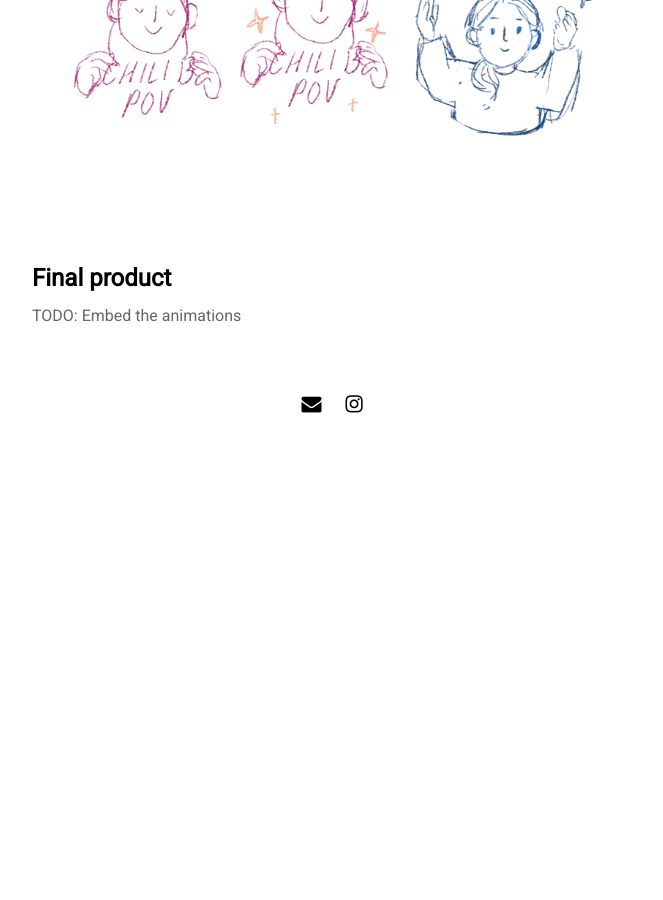
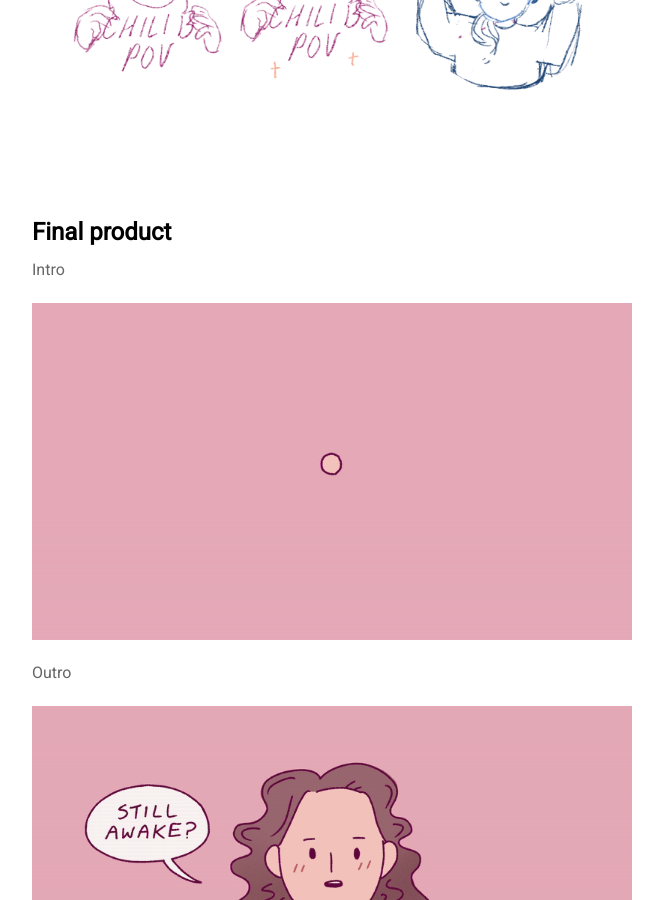
Before and after one commit to laurazeng/laurazeng.github.io, a Jekyll site: the page built from projects/chilibanimation.md, in a window 1280 px wide and 900 px high, scrolled down 1062 px. Shown: the whole window, without its empty margins (308-971 px from the left). Built offline with Jekyll 4.4.1, drawn with Linux system fonts in a browser that asks for light colours; nearby versions of some CDN libraries; before the commit the page ends 1620 px from its top, so only the background shows below that.

Commit message:
Added animations

```diff
--- a/projects/chilibanimation.md
+++ b/projects/chilibanimation.md
@@ -6,8 +6,10 @@
 I created a custom intro and outro animation for Chili B POV, an ASMR YouTube channel. Working closely with the channel’s creator, Hannah, I designed animations that visually reflect the magical tone of her content while staying true to her existing brand colors and aesthetic. This project highlights my ability to translate a client’s vision into motion, bringing together brand identity, mood, and storytelling in a cohesive animated package.
 
 #### Initial sketches
-![](projects/chilibanimation/sketch.jpg)
 {% include image.html image="projects/chilibanimation/sketch.jpg" %}
 
 #### Final product
-TODO: Embed the animations
+Intro
+{% include image.html image="projects/chilibanimation/intro.gif" %}
+Outro
+{% include image.html image="projects/chilibanimation/outro.gif" %}
```
Also changed, not shown: assets/img/projects/chilibanimation/intro.gif (added), assets/img/projects/chilibanimation/outro.gif (added), 1 other file.
